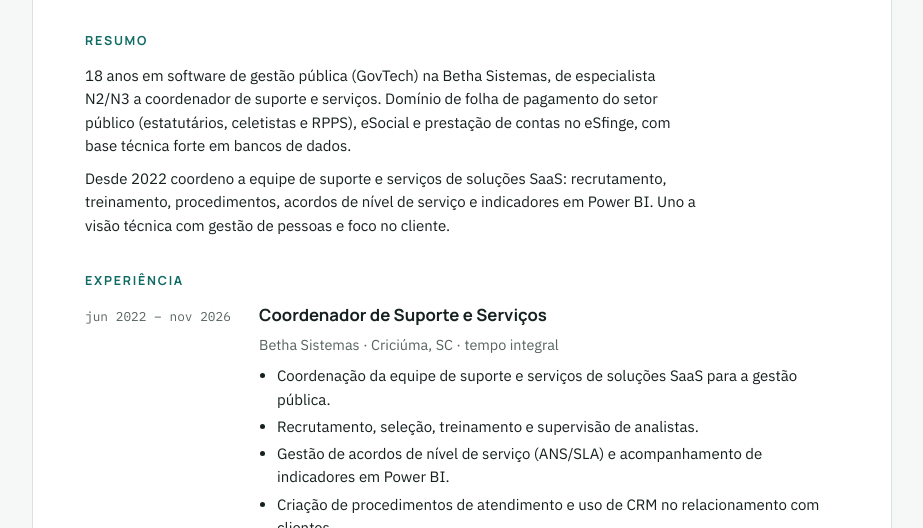
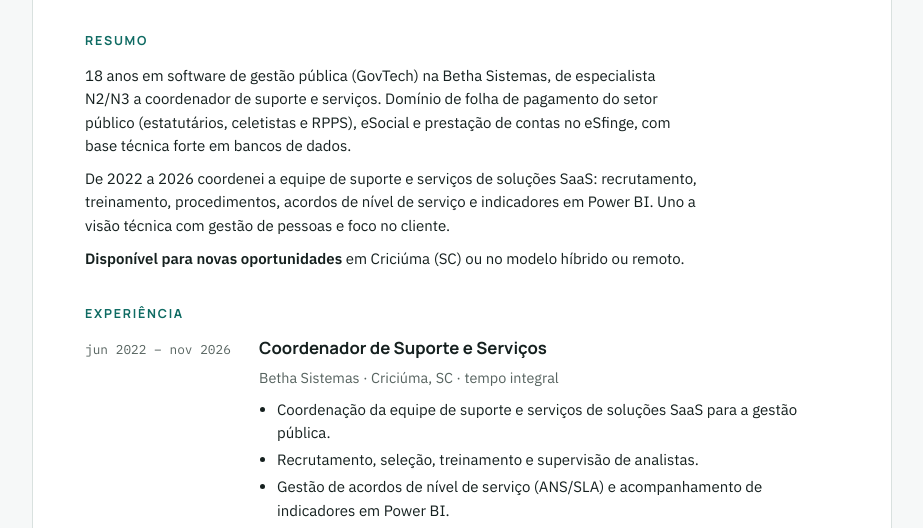
Before and after one commit to emanuelmelo87/curriculo, a plain HTML site: page index.html in a window 1280 px wide. Shown: the part 272-800 px from the top of the page, without its empty margins (178-1101 px from the left). Drawn offline with Linux system fonts and the light colour scheme.

Commit message:
Resumo no passado e disponibilidade para novas oportunidades
Co-Authored-By: Claude Opus 5.5 <noreply@anthropic.com>
Claude-Session: https://claude.ai/code/session_01GmosjGWj8RurrbqCngPhft

```diff
--- a/index.html
+++ b/index.html
@@ -92,7 +92,8 @@ footer{font-size:.78rem;color:var(--muted);border-top:1px solid var(--line);padd
   <section class="summary" aria-labelledby="s-resumo">
     <h2 id="s-resumo">Resumo</h2>
     <p>18 anos em software de gestão pública (GovTech) na Betha Sistemas, de especialista N2/N3 a coordenador de suporte e serviços. Domínio de folha de pagamento do setor público (estatutários, celetistas e RPPS), eSocial e prestação de contas no eSfinge, com base técnica forte em bancos de dados.</p>
-    <p>Desde 2022 coordeno a equipe de suporte e serviços de soluções SaaS: recrutamento, treinamento, procedimentos, acordos de nível de serviço e indicadores em Power BI. Uno a visão técnica com gestão de pessoas e foco no cliente.</p>
+    <p>De 2022 a 2026 coordenei a equipe de suporte e serviços de soluções SaaS: recrutamento, treinamento, procedimentos, acordos de nível de serviço e indicadores em Power BI. Uno a visão técnica com gestão de pessoas e foco no cliente.</p>
+    <p><strong>Disponível para novas oportunidades</strong> em Criciúma (SC) ou no modelo híbrido ou remoto.</p>
   </section>
 
   <section aria-labelledby="s-exp">
```
Also changed, not shown: 1 other file.
